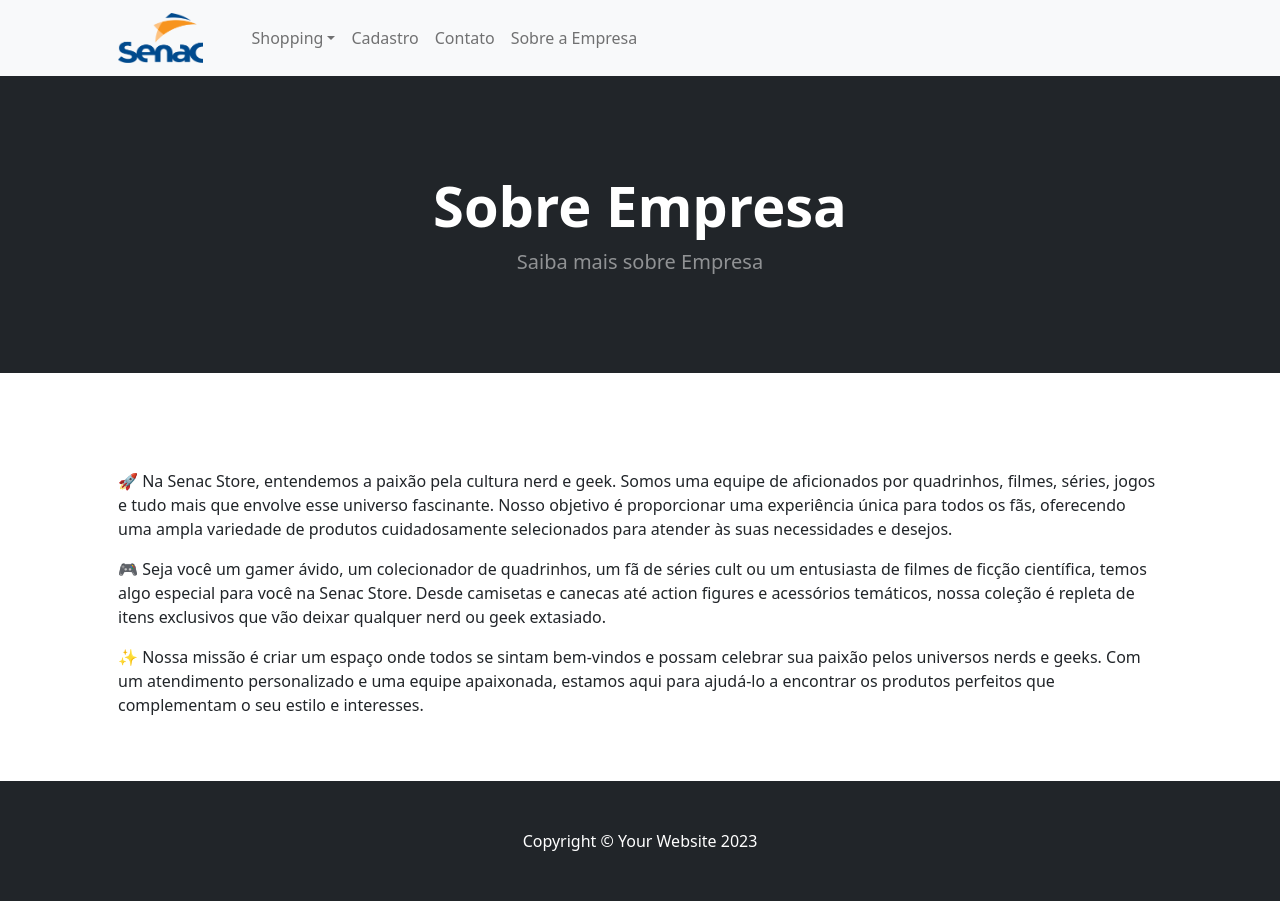
After one commit to anacalima/SenacStore, a Django app: page /sobre-a-empresa/ in a window 1280 px wide. The commit adds this page. Run offline with Django 4.2, Linux system fonts and the light colour scheme; data that the repository does not hold is empty; some libraries are stand-ins or nearby versions.

Commit message:
Versão -  Empresa e cadastro

```diff
--- a/StoreApp/models.py
+++ b/StoreApp/models.py
@@ -30,6 +30,9 @@ class Produto(models.Model):
     def __str__(self):
         return self.nome
 
+    def get_avaliacao(self):
+        return range(self.avaliacao)
+
 class Cliente(models.Model):
     ESTADO_CIVIL = [
         ('SOL','Solteiro'),
--- a/StoreApp/templates/base.html
+++ b/StoreApp/templates/base.html
@@ -8,7 +8,6 @@
         <meta name="author" content="" />
         <title>
             {% block Titulo %}
-
             {% endblock Titulo %}
         </title>
         <!-- Favicon-->
@@ -32,14 +31,14 @@
                                 <li><a class="dropdown-item" href="{% url 'produto_lista' %}">Todos Produtos</a></li>
                                 <li><hr class="dropdown-divider" /></li>
                             {% for departamento in departamentos %}
-                                <li><a class="dropdown-item" href="#!">{{ departamento.nome }}</a></li>
+                                <li><a class="dropdown-item" href="{% url 'produto_lista_por_departamento' id=departamento.id %}">{{ departamento.nome }}</a></li>
                             {% endfor %}
 
                             </ul>
                         </li>
-                        <li class="nav-item"><a class="nav-link" href="#!">Cadastro</a></li>
+                        <li class="nav-item"><a class="nav-link" href="{% url 'cadastro' %}">Cadastro</a></li>
                         <li class="nav-item"><a class="nav-link" href="#!">Contato</a></li>
-                        <li class="nav-item"><a class="nav-link" href="#!">Sobre a Empresa</a></li>
+                        <li class="nav-item"><a class="nav-link" href="{% url 'sobre_empresa' %}">Sobre a Empresa</a></li>
                     </ul>
                 </div>
             </div>
--- /dev/null
+++ b/StoreApp/templates/sobre_empresa.html
@@ -0,0 +1,24 @@
+{% extends 'base.html' %}
+{% load static %}
+
+{% block Titulo %}Cadastro{% endblock Titulo %}
+
+{% block Conteudo %}
+    <!-- Header-->
+    <header class="bg-dark py-5">
+        <div class="container px-4 px-lg-5 my-5">
+            <div class="text-center text-white">
+                <h1 class="display-4 fw-bolder">Sobre Empresa</h1>
+                <p class="lead fw-normal text-white-50 mb-0"> Saiba mais sobre Empresa</p>
+            </div>
+        </div>
+    </header>
+    <!-- Section-->
+    <section class="py-5">
+        <div class="container px-4 px-lg-5 mt-5">
+                <p>🚀 Na Senac Store, entendemos a paixão pela cultura nerd e geek. Somos uma equipe de aficionados por quadrinhos, filmes, séries, jogos e tudo mais que envolve esse universo fascinante. Nosso objetivo é proporcionar uma experiência única para todos os fãs, oferecendo uma ampla variedade de produtos cuidadosamente selecionados para atender às suas necessidades e desejos. </p>
+                <p>🎮 Seja você um gamer ávido, um colecionador de quadrinhos, um fã de séries cult ou um entusiasta de filmes de ficção científica, temos algo especial para você na Senac Store. Desde camisetas e canecas até action figures e acessórios temáticos, nossa coleção é repleta de itens exclusivos que vão deixar qualquer nerd ou geek extasiado. </p>
+                <p>✨ Nossa missão é criar um espaço onde todos se sintam bem-vindos e possam celebrar sua paixão pelos universos nerds e geeks. Com um atendimento personalizado e uma equipe apaixonada, estamos aqui para ajudá-lo a encontrar os produtos perfeitos que complementam o seu estilo e interesses. </p>
+        </div>
+    </section>
+{% endblock Conteudo %}
--- a/StoreApp/urls.py
+++ b/StoreApp/urls.py
@@ -5,5 +5,10 @@ from StoreApp import views
 urlpatterns = [
     path('', views.index, name='index'),
     path('produtos/', views.produto_lista, name='produto_lista'),
-    path('produto/', views.produto_detalhe, name='produto_detalhe')
+    path('produtos/<int:id>', views.produto_lista_por_departamento, name='produto_lista_por_departamento'),
+    path('produto/<int:id>', views.produto_detalhe, name='produto_detalhe'),
+    path('sobre-a-empresa/', views.sobre_empresa, name='sobre_empresa'),
+    path('cadastro/', views.cadastro, name='cadastro')
+
+
 ]
--- a/StoreApp/views.py
+++ b/StoreApp/views.py
@@ -1,20 +1,62 @@
 from django.shortcuts import render
-from StoreApp.models import Departamento
+from StoreApp.models import Departamento, Produto
+from StoreApp.forms import CadastroForm
 
 # Create your views here.
 
 def index(request):
-    departamentos = Departamento.objects.all()
+    produtos_destaque = Produto.objects.filter(destaque = True)
 
     context = {
-    'departamentos' : departamentos
+    'produtos' : produtos_destaque
     }
 
     return render(request, 'index.html', context)
 
 
 def produto_lista(request):
-    return render(request, 'produtos.html')
+    produtos_lista = Produto.objects.all()
 
-def produto_detalhe(request):
-    return render(request, 'produto_detalhes.html')
+    context = {
+        'produtos' : produtos_lista,
+        'titulo' : 'Todos Produtos'
+    }
+
+    return render(request, 'produtos.html', context)
+
+def produto_lista_por_departamento(request, id):
+    produtos_lista = Produto.objects.filter(departamento_id = id)
+    departamento = Departamento.objects.get(id = id)
+
+
+    context = {
+        'produtos' : produtos_lista,
+
+     }
+
+    return render(request, 'produtos.html', context)
+
+def produto_detalhe(request, id):
+    produto = Produto.objects.get(id = id)
+    produtos_relacionados = Produto.objects.filter(departamento_id = produto.departamento).exclude(id = id)[:4]
+
+    context = {
+        'produto' : produto,
+        'produtos_relacionados' : produtos_relacionados
+    }
+    return render(request, 'produto_detalhes.html', context)
+
+def sobre_empresa(request):
+    return render (request, 'sobre_empresa.html')
+
+
+def cadastro(request):
+
+    formulario = CadastroForm()
+
+    context = {
+        'formulario_cadastro' : formulario
+
+    }
+
+    return render(request, 'cadastro.html', context)
```
Also changed, not shown: StoreApp/forms.py (added, +8 -0 lines), StoreApp/templates/cadastro.html (added, +31 -0 lines), StoreApp/templates/includes/card_produto.html (added, +30 -0 lines), StoreApp/templates/index.html (+5 -8 lines), StoreApp/templates/produto_detalhes.html (+14 -16 lines), StoreApp/templates/produtos.html (+6 -25 lines), media/images/camiseta_you_are_offiline.webp (added), media/images/caneca-Joker.jpg (added), media/images/caneca-ironman.jpg (added), media/images/caneca5.jpg (added), media/images/funko-pop--games-pokemon-pikachu-353-c-800-69s07xosds.webp (added), media/images/funko_pokemon.webp (added).
